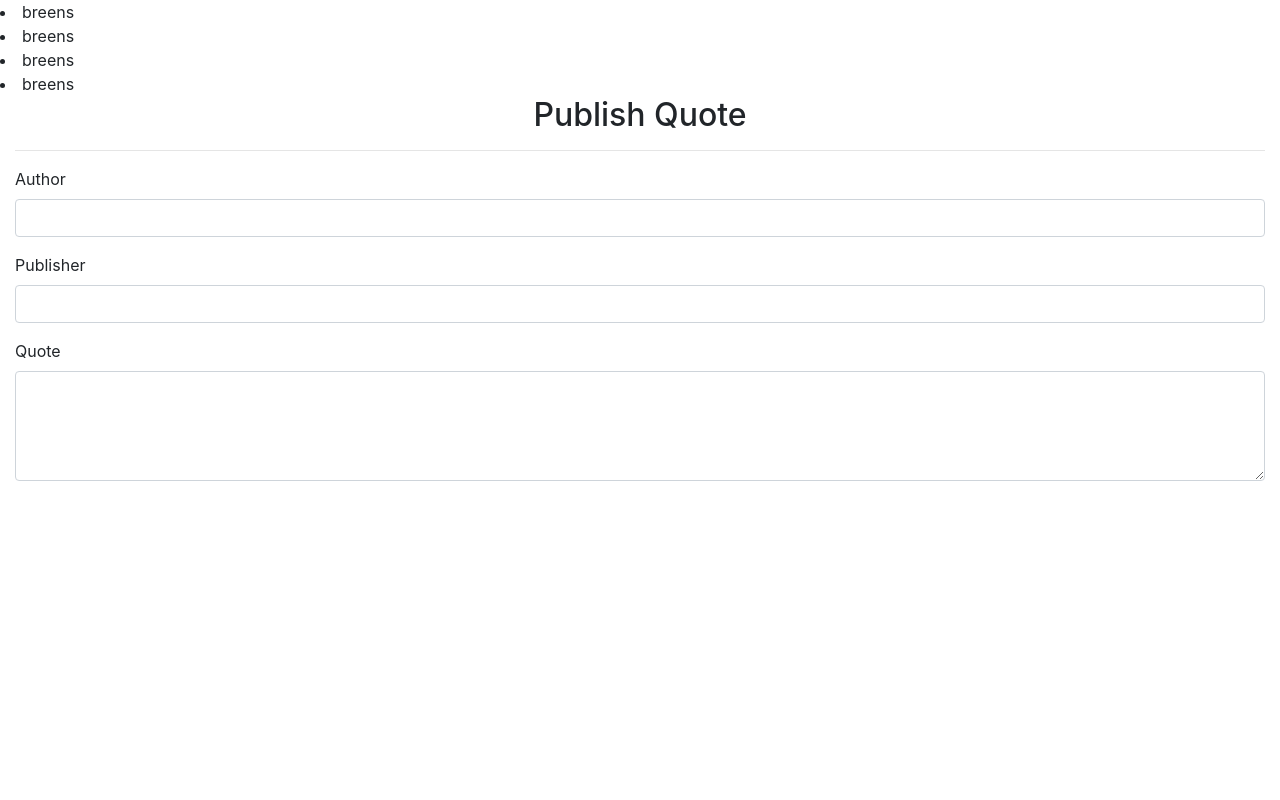
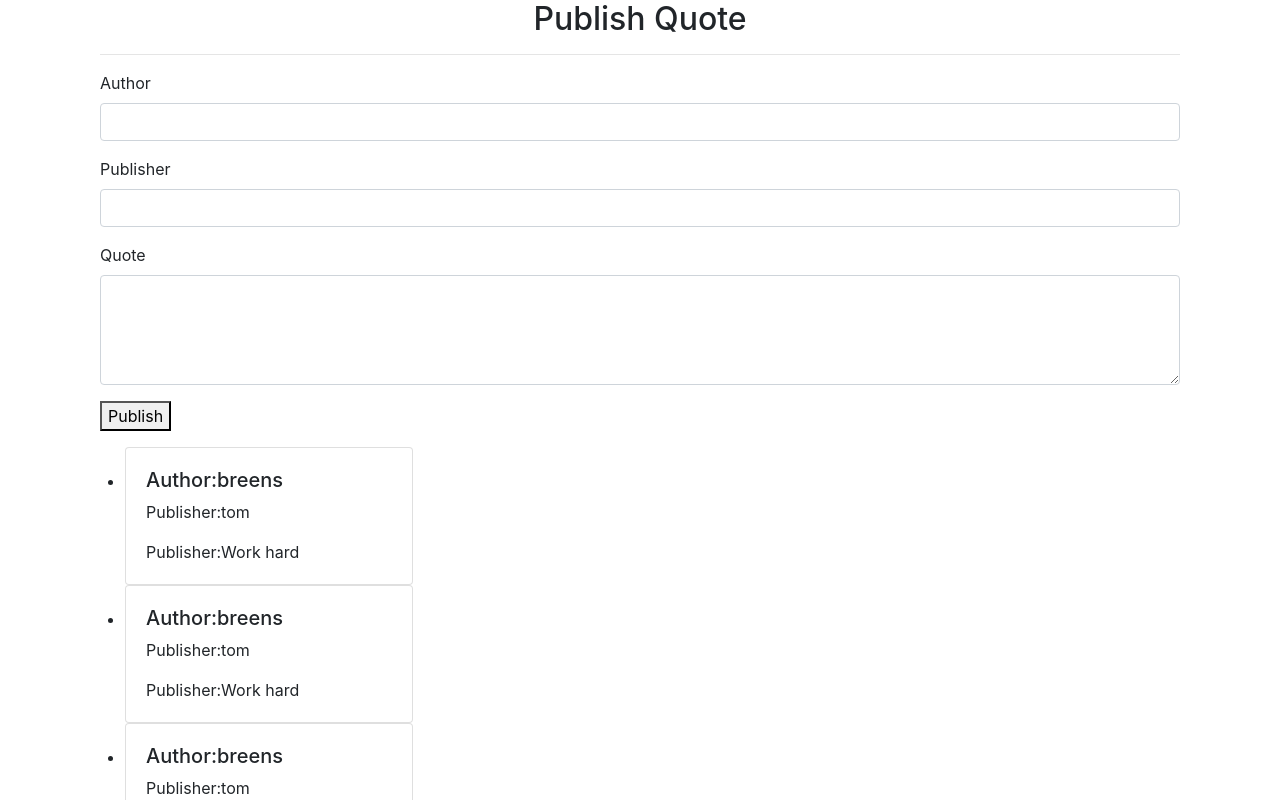
Before and after one commit to Breens-Mbaka/Quotes-WebApp, an Angular app: page / in a window 1280 px wide. Shown: the top 800 px of the page. Built offline with nearby package versions, Linux system fonts and the light colour scheme.

Commit message:
Add cards to hold the quote

```diff
--- a/src/app/quote-form/quote-form.component.html
+++ b/src/app/quote-form/quote-form.component.html
@@ -1,7 +1,7 @@
 <div class="container-fluid">
     <h2 class="text-center">Publish Quote</h2>
     <hr>
-    <form #quoteForm='ngForm'>
+    <form (ngSubmit)='publishQuote()' #quoteForm='ngForm'>
         <div class="form-group">
 
             <label for="author">Author</label>
@@ -22,5 +22,8 @@
             <textarea class="form-control" id="content" rows="4" [(ngModel)]="newQuote.content" name="content" required></textarea>
 
         </div>
+        <div class="form-group">
+            <button type="submit">Publish</button>
+        </div>
     </form>
   </div>
--- a/src/app/quote-form/quote-form.component.ts
+++ b/src/app/quote-form/quote-form.component.ts
@@ -1,4 +1,4 @@
-import { Component, OnInit } from '@angular/core';
+import { Component, OnInit, EventEmitter,Output } from '@angular/core';
 import { Quote } from '../quote'
 
 @Component({
@@ -7,7 +7,13 @@ import { Quote } from '../quote'
   styleUrls: ['./quote-form.component.css']
 })
 export class QuoteFormComponent implements OnInit {
-  newQuote = new Quote("","","");
+   newQuote = new Quote("","","");
+
+  @Output() addQuote = new EventEmitter<Quote>();
+
+  publishQuote(){
+    this.addQuote.emit(this.newQuote);
+  }
 
   constructor() { }
 
--- a/src/app/quote/quote.component.html
+++ b/src/app/quote/quote.component.html
@@ -1,7 +1,14 @@
-<div *ngFor = 'let quote of quotes'>
-    <li>
-        {{quote.author}}
-    </li>
+<div class="container">
+    <app-quote-form (addQuote)="addNewQuote($event)"></app-quote-form>
+    <ul>
+        <li *ngFor = 'let quote of quotes'>
+            <div class="card" style="width: 18rem;">
+                <div class="card-body">
+                  <h5 class="card-text">Author:{{quote.author}}</h5>
+                  <p class="card-text">Publisher:{{quote.publisher}}</p>
+                  <p class="card-text">Publisher:{{quote.content}}</p>
+                </div>
+              </div>
+        </li>
+    </ul>
 </div>
-
-<app-quote-form></app-quote-form>
--- a/src/app/quote/quote.component.ts
+++ b/src/app/quote/quote.component.ts
@@ -13,7 +13,11 @@ export class QuoteComponent implements OnInit {
     new Quote("breens","tom","Work hard"),
     new Quote("breens","tom","Work hard"),
     new Quote("breens","tom","Work hard"),
-  ]
+  ];
+
+  addNewQuote(quote:Quote) {
+    this.quotes.push(quote);
+  }
   constructor() { }
 
   ngOnInit(): void {
```
